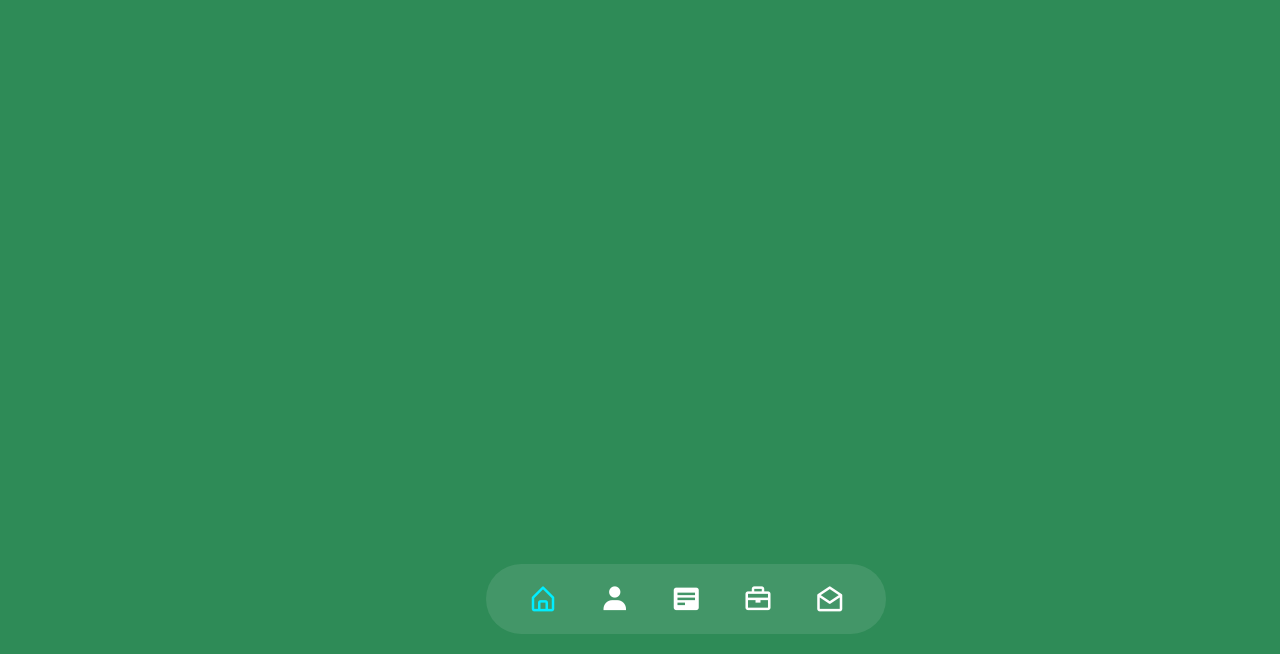
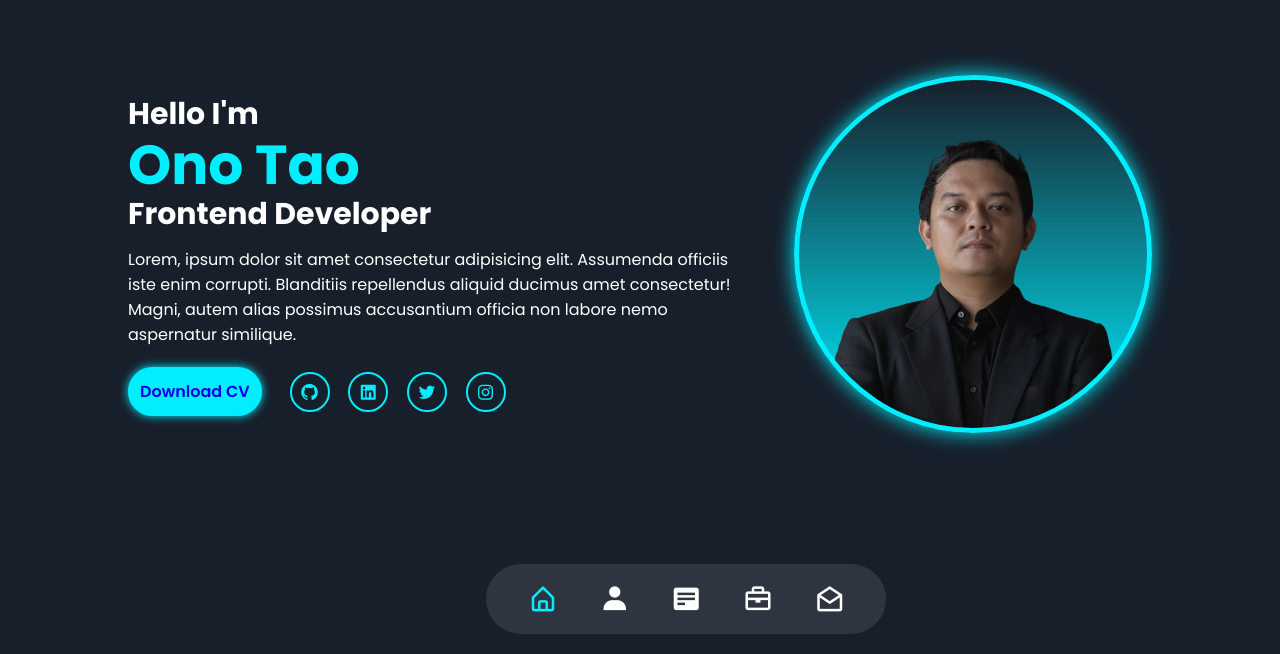
Before and after one commit to onotao/web3d, a plain HTML site: page index.html in a window 1280 px wide. Shown: the part 146-800 px from the top of the page. Drawn offline with nearby package versions, Linux system fonts and the light colour scheme.

Commit message:
edit home

```diff
--- a/index.html
+++ b/index.html
@@ -36,8 +36,49 @@
         </li>
       </ul>
     </nav>
-
-    <!-- home section -->
+    <div class="container">
+      <div class="box">
+        <!-- home section -->
+        <section class="section home">
+          <div class="home-info">
+            <h3>Hello I'm</h3>
+            <h1>Ono Tao</h1>
+            <h3>Frontend Developer</h3>
+            <p class="desc">
+              Lorem, ipsum dolor sit amet consectetur adipisicing elit. Assumenda officiis iste enim
+              corrupti. Blanditiis repellendus aliquid ducimus amet consectetur! Magni, autem alias
+              possimus accusantium officia non labore nemo aspernatur similique.
+            </p>
+            <div class="btn-sci">
+              <a href="#" class="btn">Download CV</a>
+              <div class="sci">
+                <a href="#">
+                  <i class="bx bxl-github"></i>
+                  <span class="tooltip">Github</span>
+                </a>
+                <a href="#">
+                  <i class="bx bxl-linkedin-square"></i>
+                  <span class="tooltip">LinkedIn</span>
+                </a>
+                <a href="#">
+                  <i class="bx bxl-twitter"></i>
+                  <span class="tooltip">Twitter</span>
+                </a>
+                <a href="#">
+                  <i class="bx bxl-instagram"></i>
+                  <span class="tooltip">Instagram</span>
+                </a>
+              </div>
+            </div>
+          </div>
+          <div class="img-wrapper">
+            <div class="img-box home-img">
+              <img src="img/main.png" alt="" />
+            </div>
+          </div>
+        </section>
+      </div>
+    </div>
     <!-- about section -->
     <!-- resume (Experience, Skills, Education) Section -->
     <!-- Portfolio (Work, Service)Section -->
--- a/style.css
+++ b/style.css
@@ -45,7 +45,7 @@ html {
 body {
   color: var(--white-color);
   overflow: hidden;
-  background: seagreen;
+  /* background: seagreen; */
 }
 
 p {
@@ -103,3 +103,118 @@ p {
   visibility: visible;
   opacity: 1;
 }
+
+.container {
+  width: 100vw;
+  height: 100vh;
+  perspective: 1500px;
+  perspective-origin: 50%;
+}
+
+.box {
+  position: relative;
+  width: 100%;
+  height: 100%;
+  transform-style: preserve-3d;
+  transform-origin: 50% 50% -50vw;
+  transform: rotateY(0deg);
+}
+
+.section {
+  position: absolute;
+  width: 100%;
+  height: 100%;
+  background: var(--bg-color);
+  padding: 0 10%;
+  backface-visibility: hidden;
+}
+
+.home {
+  display: flex;
+  align-items: center;
+  gap: 5rem;
+}
+
+.home-info h1 {
+  font-size: 5.5rem;
+  color: var(--main-color);
+  line-height: 1;
+}
+
+.home-info h3 {
+  font-size: 3rem;
+}
+
+.desc {
+  margin: 1rem 0 2rem;
+}
+
+.home-info .btn-sci {
+  display: flex;
+  align-items: center;
+}
+
+.btn {
+  display: inline-flex;
+  padding: 1.2rem;
+  background: var(--main-color);
+  border-radius: 5rem;
+  box-shadow: 0 0 1rem var(--main-color);
+  font-size: 1.6rem;
+  font-weight: 600;
+  transition: 0.3s;
+}
+
+.btn:hover {
+  box-shadow: none;
+}
+
+.home-info .btn-sci .sci {
+  margin-left: 2rem;
+}
+
+.home-info .btn-sci .sci a {
+  position: relative;
+  display: inline-flex;
+  padding: 0.8rem;
+  border: 0.2rem solid var(--main-color);
+  border-radius: 50%;
+  font-size: 2rem;
+  color: var(--main-color);
+  margin: 0 0.8rem;
+  transition: 0.3s;
+}
+
+.home-info .btn-sci .sci a:hover {
+  background: var(--main-color);
+  color: var(--bg-color);
+}
+
+/* Home Image */
+.img-box {
+  position: relative;
+  /* Besar lingkaran(bingkai) */
+  width: 28vw;
+  height: 28vw;
+  /* Bingkai End */
+  background: linear-gradient(var(--bg-color), var(--main-color));
+  border-radius: 50%;
+  border: 0.5rem solid var(--main-color);
+  box-shadow: 0 0 2rem var(--main-color);
+  display: flex;
+  justify-content: center;
+  overflow: hidden;
+  transition: 0.1s;
+}
+
+.img-box.home-img:hover {
+  box-shadow: 0 0 8rem var(--main-color);
+}
+
+.img-box img {
+  position: absolute;
+  top: 6rem;
+  display: block;
+  width: 85%;
+  object-fit: cover;
+}
```
Also changed, not shown: img/main.png (added).
